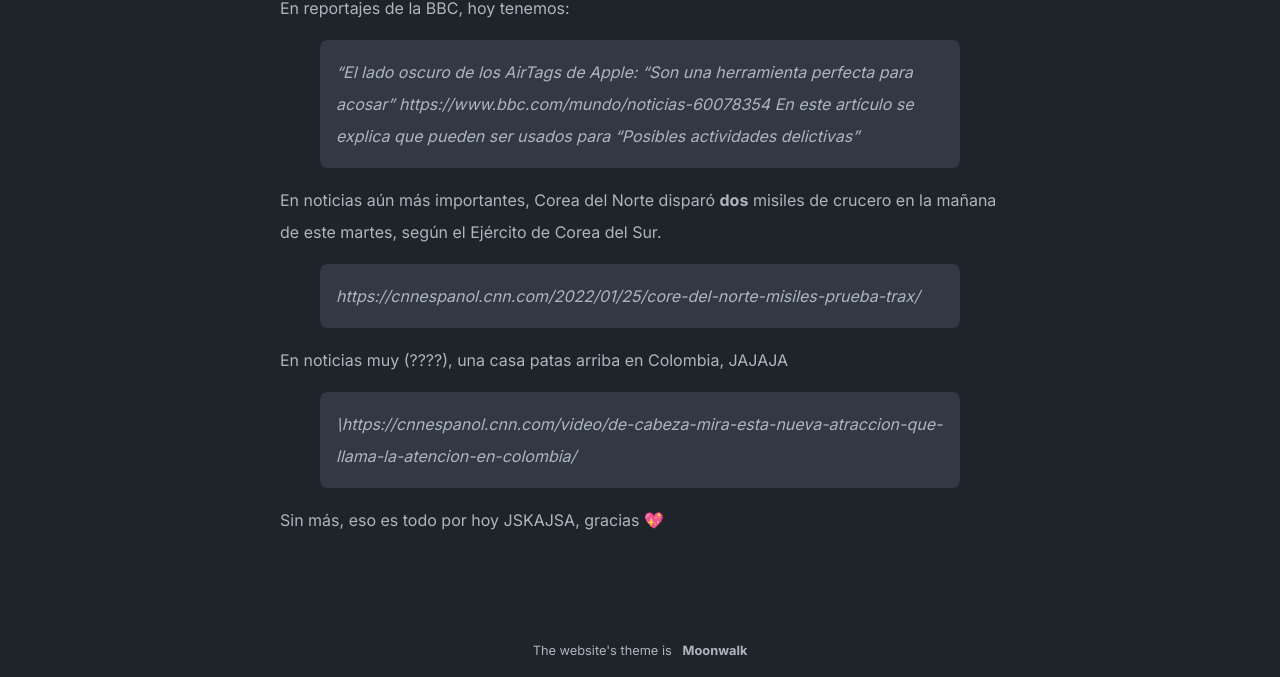
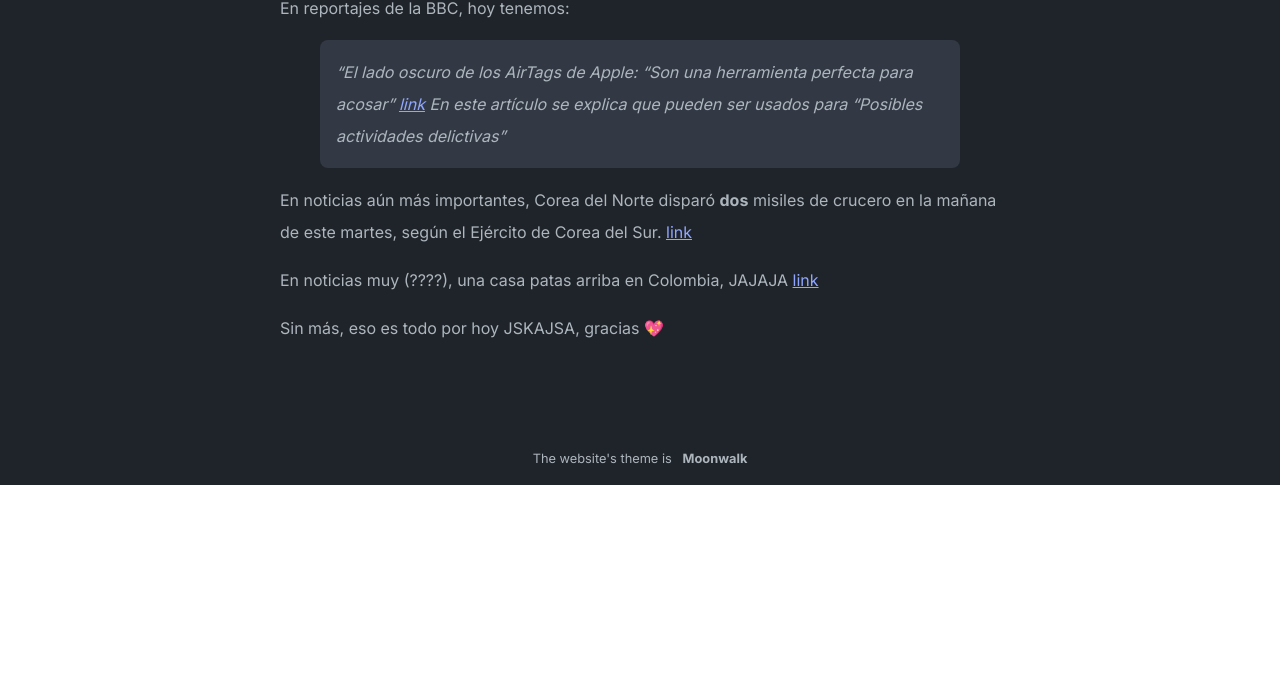
Before and after one commit to fixmyblock/noticiero, a Jekyll site: the page built from _posts/2022-01-25-segundo-elnoticiero-de-multiverso.md, in a window 1280 px wide and 900 px high, scrolled down 928 px, cut to the strip 223-900 px from the top of the window. Built offline with Jekyll 4.4.1, drawn with Linux system fonts in a browser that asks for light colours; after the commit the page ends 1636 px from its top, so only the background shows below that.

Commit message:
Updating old news

```diff
--- a/_posts/2022-01-25-segundo-elnoticiero-de-multiverso.md
+++ b/_posts/2022-01-25-segundo-elnoticiero-de-multiverso.md
@@ -18,13 +18,13 @@ Adjunto fotos, cortesía de ![@Luz Chikita#6004](.)
 
 En reportajes de la BBC, hoy tenemos:
 > "El lado oscuro de los AirTags de Apple: "Son una herramienta perfecta para acosar"
-> https://www.bbc.com/mundo/noticias-60078354
+[link](https://www.bbc.com/mundo/noticias-60078354)
 En este artículo se explica que pueden ser usados para “Posibles actividades delictivas”
 
 En noticias aún más importantes, Corea del Norte disparó **dos** misiles de crucero en la mañana de este martes, según el Ejército de Corea del Sur.
-> https://cnnespanol.cnn.com/2022/01/25/core-del-norte-misiles-prueba-trax/
+[link](https://cnnespanol.cnn.com/2022/01/25/core-del-norte-misiles-prueba-trax/)
 
 En noticias muy (????), una casa patas arriba en Colombia, JAJAJA
-> \https://cnnespanol.cnn.com/video/de-cabeza-mira-esta-nueva-atraccion-que-llama-la-atencion-en-colombia/
+[link](https://cnnespanol.cnn.com/video/de-cabeza-mira-esta-nueva-atraccion-que-llama-la-atencion-en-colombia/)
 
 Sin más, eso es todo por hoy JSKAJSA, gracias 💖
```
Also changed, not shown: _posts/2022-08-24-actualización-del-código-fuente-de-cemu.md (+3 -3 lines), _posts/2022-12-10-novena-edición-de-elnoticiero-de-multiverso.md (+9 -9 lines), _posts/2023-02-13-aviso-de-elnoticiero-de-multiverso.md (added, +26 -0 lines), 2 other files.
